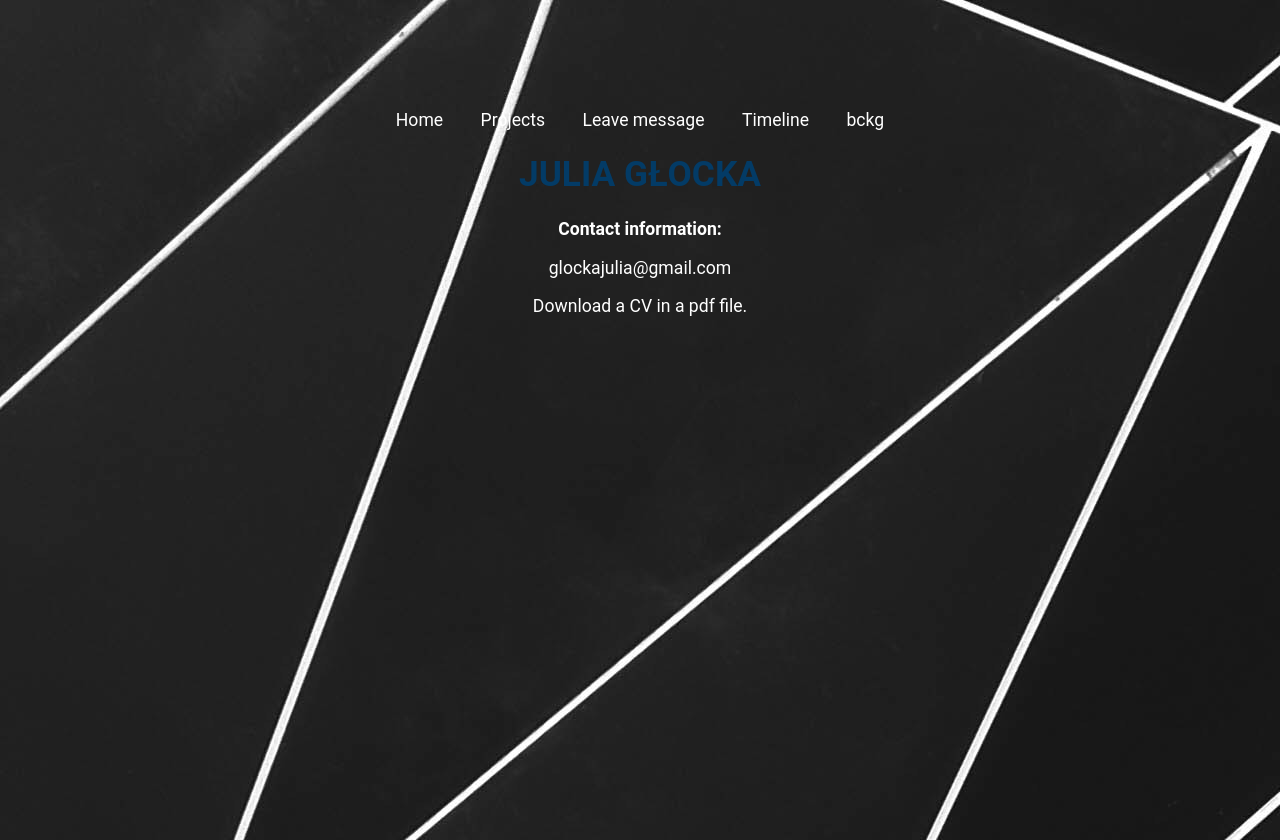
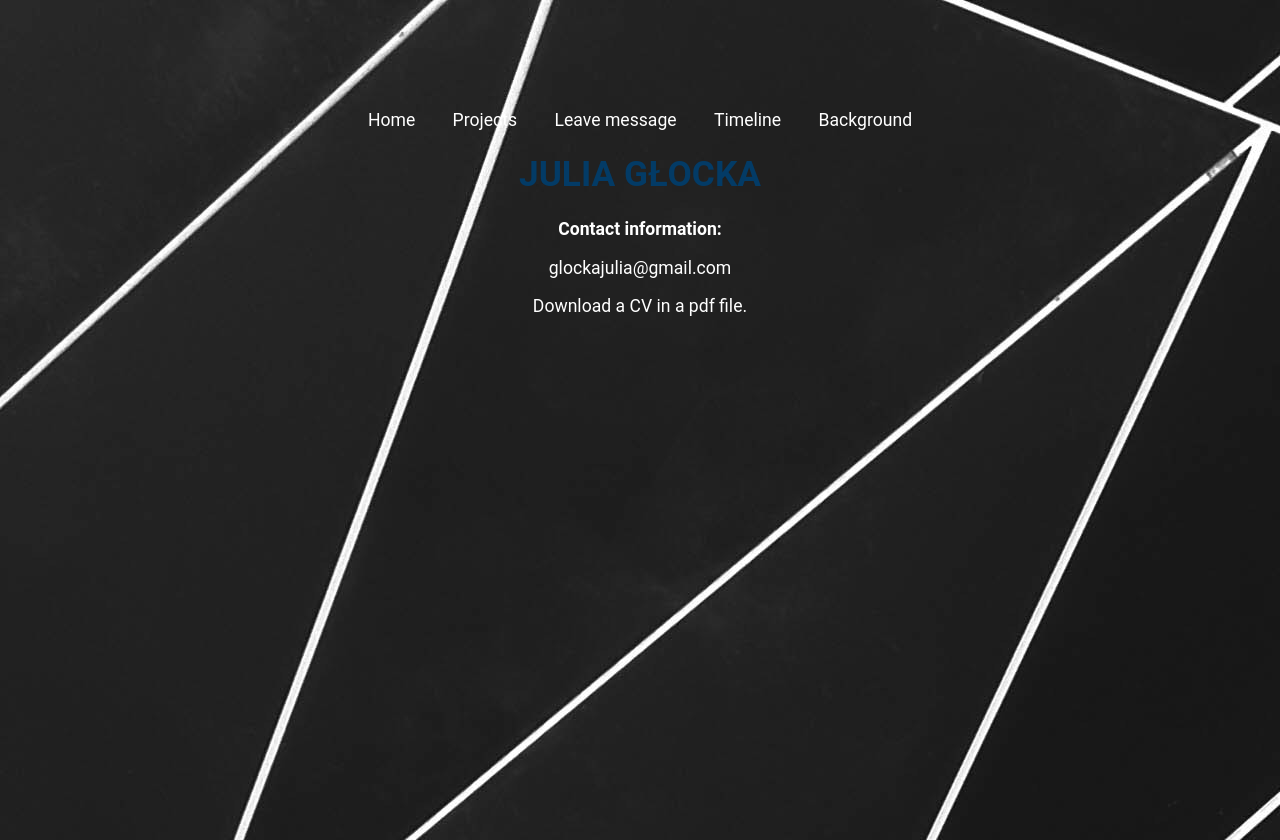
Before and after one commit to JuliaGlocka/Portfolio, a plain HTML site: page ProgrammerPortfolio.html in a window 1280 px wide. Shown: the top 840 px of the page. Drawn offline with Linux system fonts and the light colour scheme.

Commit message:
Background2

```diff
--- a/ProgrammerPortfolio.html
+++ b/ProgrammerPortfolio.html
@@ -82,7 +82,7 @@
             <a href="Projects.html">Projects</a>
             <a href="Leavemessage.html">Leave message</a>
             <a href="Timeline.html">Timeline</a>
-            <a herf="Background.html">bckg</a>
+            <a href="Background.html">Background</a>
         </div>
         <h1>JULIA GŁOCKA</h1>
         <div class="contact-info">
```
Also changed, not shown: index.html (+1 -1 lines).
